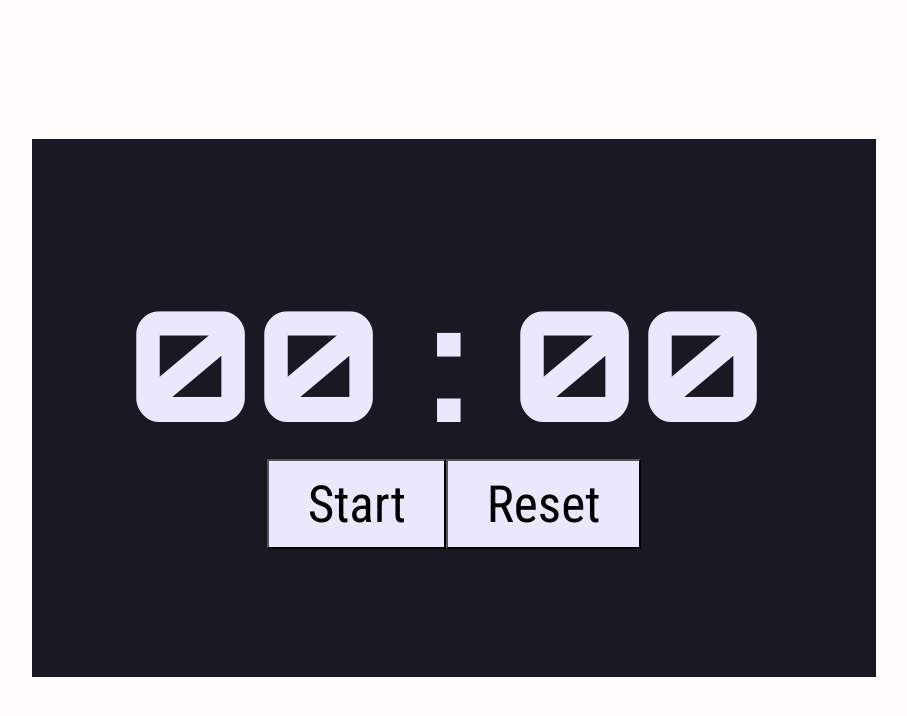
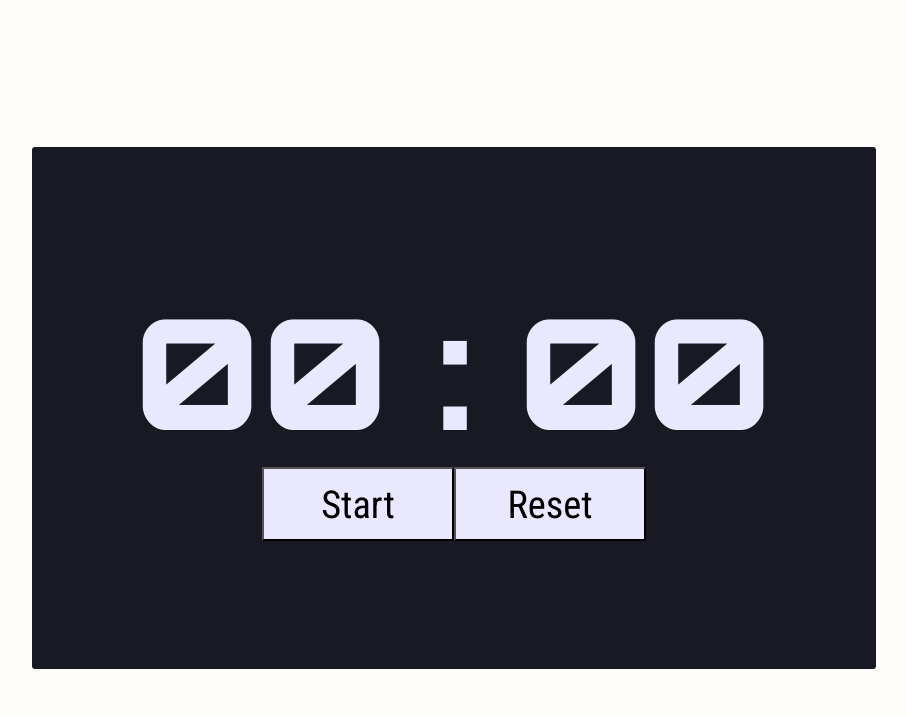
Before and after one commit to Karavil/Digital-Timer, a plain HTML site: page index.html in a window 1280 px wide. Shown: the whole page, without its empty margins (186-1093 px from the left). Drawn offline with Linux system fonts and the light colour scheme.

Commit message:
Added hover styling to buttons and slight border radius to main box

```diff
--- a/styles.css
+++ b/styles.css
@@ -14,17 +14,24 @@ body {
 
 button {
    font-family: 'Roboto Condensed', sans-serif;
-   font-size: 4vw;
+   font-size: 3vw;
    padding: 1vw 3vw;
    background-color: #EAE8FF;
+   width: 15vw;
+
+   transition: 0.3s all;
 }
 
 button:focus {
    outline: none;
 }
 
-button:hover {
+button:enabled:hover {
    cursor: pointer;
+   background-color: #3D405B;
+   transition: 0.3s;
+   color: #EAE8FF;
+   border-color: #3D405B;
 }
 
 button:disabled {
@@ -38,6 +45,7 @@ button:disabled {
    flex-direction: column;
    justify-content: center;
    align-items: center;
+   border-radius: 3px;
 
 }
 
@@ -49,9 +57,6 @@ button:disabled {
 
    text-align: center;
    font-family: 'Orbitron', sans-serifs;
-
-   position: relative;
-   left: -0.5vw;
 }
 
 .digits div {
```
